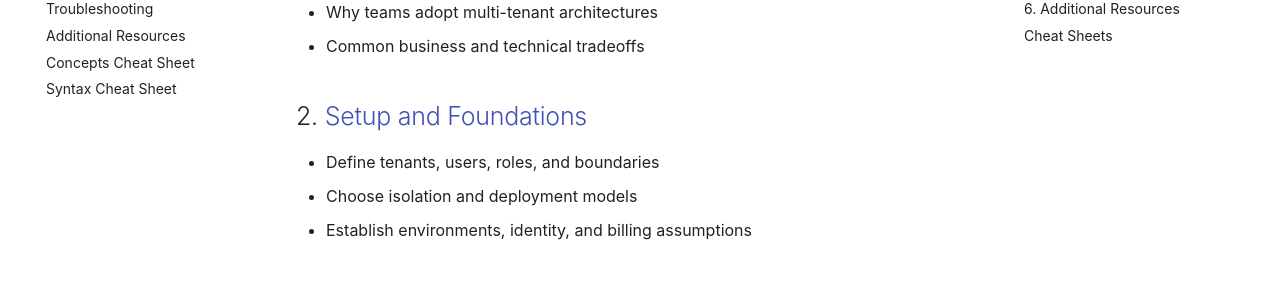
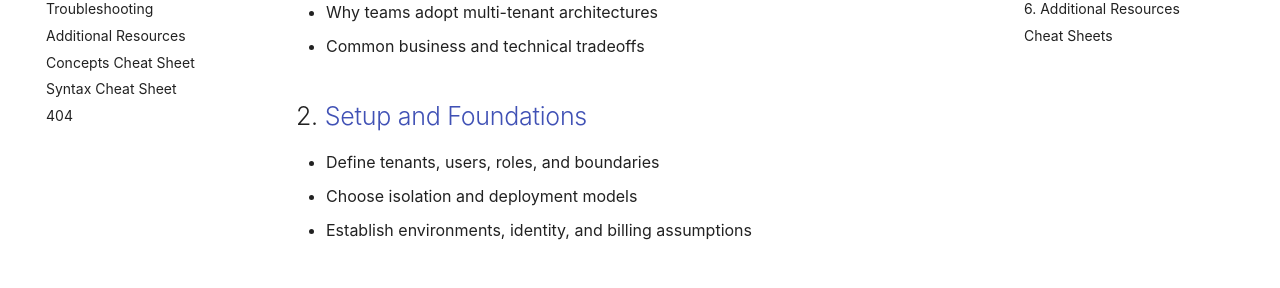
Before and after one commit to mariocapitbrok/studyguides-saas-multi-tenant, an MkDocs documentation site: the page built from docs/index.md, in a window 1280 px wide. Shown: the part 264-552 px from the top of the page. Built offline with MkDocs 1.6.1 and Material for MkDocs 9.7.7, drawn with Linux system fonts in a browser that asks for light colours; comment, search, counter and statistics services are not loaded.

Commit message:
chore: clean up mkdocs config warnings

```diff
--- a/mkdocs.yml
+++ b/mkdocs.yml
@@ -53,8 +53,8 @@ markdown_extensions:
   - pymdownx.tasklist:
       custom_checkbox: true
   - pymdownx.emoji:
-      emoji_index: !!python/name:materialx.emoji.twemoji
-      emoji_generator: !!python/name:materialx.emoji.to_svg
+      emoji_index: !!python/name:material.extensions.emoji.twemoji
+      emoji_generator: !!python/name:material.extensions.emoji.to_svg
 
 plugins:
   - search
@@ -69,3 +69,4 @@ nav:
   - Additional Resources: saas_multi_tenant_additional_resources.md
   - Concepts Cheat Sheet: saas_multi_tenant_concepts_cheat_sheet.md
   - Syntax Cheat Sheet: saas_multi_tenant_syntax_cheat_sheet.md
+  - 404: 404.md
```
